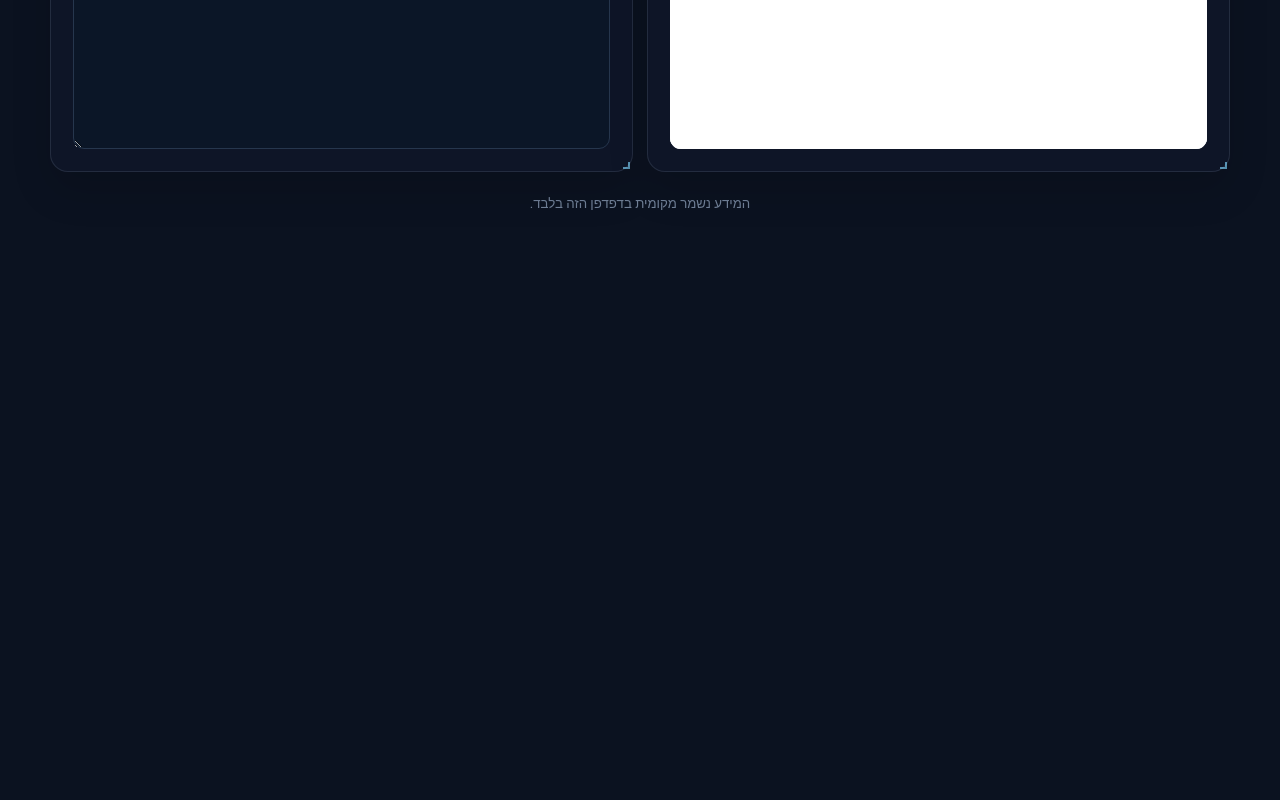
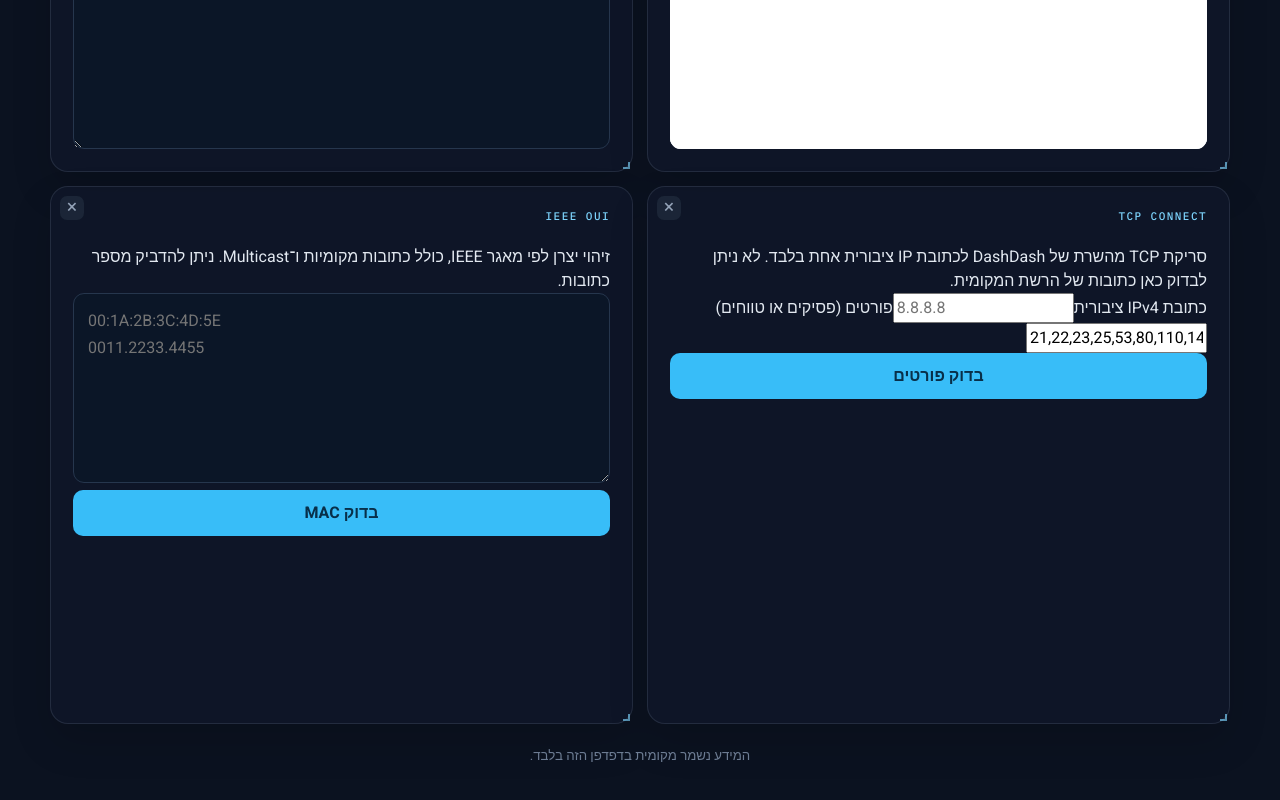
Before and after one commit to Dovshmi/DashDash, a React (Vite) app: page / in a window 1280 px wide. Shown: the part 1065-1865 px from the top of the page. Before the commit the page ends 1323 px from the top, so only its background shows below. Built offline with nearby package versions, Linux system fonts and the light colour scheme.

Commit message:
Expose MAC and port widgets in dashboard

```diff
--- a/src/App.jsx
+++ b/src/App.jsx
@@ -1,4 +1,5 @@
 import { useEffect, useRef, useState } from 'react';
+import { MacCheck, PortCheck } from './NetworkWidgets.jsx';
 import ReactGridLayout, { useContainerWidth } from 'react-grid-layout';
 import { verticalCompactor } from 'react-grid-layout/core';
 import 'react-grid-layout/css/styles.css';
@@ -22,6 +23,8 @@ const WIDGETS = [
   { id: 'timer', name: 'זמן אישי', description: 'מדידת זמן והיסטוריה' },
   { id: 'notes', name: 'דף קשקוש', description: 'פתקים מהירים', repeatable: true },
   { id: 'drawing', name: 'כתיבה וציור', description: 'לוח ציור', repeatable: true },
+  { id: 'mac', name: 'MAC Lookup', description: 'בדיקת יצרן לפי IEEE' },
+  { id: 'ports', name: 'Port Check', description: 'בדיקת פורטי TCP ציבוריים' },
 ];
 const WIDGET_IDS = WIDGETS.map((widget) => widget.id);
 const DASHBOARD_LAYOUT = [
@@ -29,6 +32,8 @@ const DASHBOARD_LAYOUT = [
   { i: 'translate', x: 6, y: 0, w: 6, h: 11, minW: 3, minH: 7 },
   { i: 'notes', x: 0, y: 11, w: 6, h: 14, minW: 4, minH: 6 },
   { i: 'drawing', x: 6, y: 11, w: 6, h: 14, minW: 5, minH: 10 },
+  { i: 'mac', x: 0, y: 25, w: 6, h: 12, minW: 4, minH: 8 },
+  { i: 'ports', x: 6, y: 25, w: 6, h: 12, minW: 4, minH: 8 },
 ];
 
 const MOBILE_WIDGET_IDS = ['timer', 'notes', 'drawing'];
@@ -37,6 +42,8 @@ const MOBILE_DASHBOARD_LAYOUT = [
   { i: 'notes', x: 0, y: 11, w: 4, h: 14, minW: 1, minH: 6 },
   { i: 'drawing', x: 0, y: 25, w: 4, h: 14, minW: 1, minH: 10 },
   { i: 'translate', x: 0, y: 39, w: 4, h: 11, minW: 1, minH: 7 },
+  { i: 'mac', x: 0, y: 50, w: 4, h: 12, minW: 1, minH: 8 },
+  { i: 'ports', x: 0, y: 62, w: 4, h: 12, minW: 1, minH: 8 },
 ];
 
 const DEFAULT_TIMER_PRESETS = [
@@ -450,6 +457,8 @@ export default function App() {
         <textarea aria-label="דף קשקוש לכתיבה" value={notesById[widgetId] ?? ''} onChange={(event) => setNotesById((current) => ({ ...current, [widgetId]: event.target.value }))} placeholder="כתוב כאן כל מה שצריך..." />
       </section></div>)}
       {currentWidgetIds.filter((widgetId) => widgetId.split(':', 1)[0] === 'drawing').map((widgetId) => <div key={widgetId} className="dashboard-widget"><button className="widget-remove" onClick={() => removeWidget(widgetId)} aria-label="הסר כלי כתיבה וציור" title="הסר כלי">×</button><DrawingBoard widgetId={widgetId} /></div>)}
+      {currentWidgetIds.includes('mac') && <div key="mac" className="dashboard-widget"><button className="widget-remove" onClick={() => removeWidget('mac')} aria-label="הסר בדיקת MAC" title="הסר כלי">×</button><MacCheck /></div>}
+      {currentWidgetIds.includes('ports') && <div key="ports" className="dashboard-widget"><button className="widget-remove" onClick={() => removeWidget('ports')} aria-label="הסר בדיקת פורטים" title="הסר כלי">×</button><PortCheck /></div>}
       </ReactGridLayout>}
     </div>
     <footer>המידע נשמר מקומית בדפדפן הזה בלבד.</footer>
```
